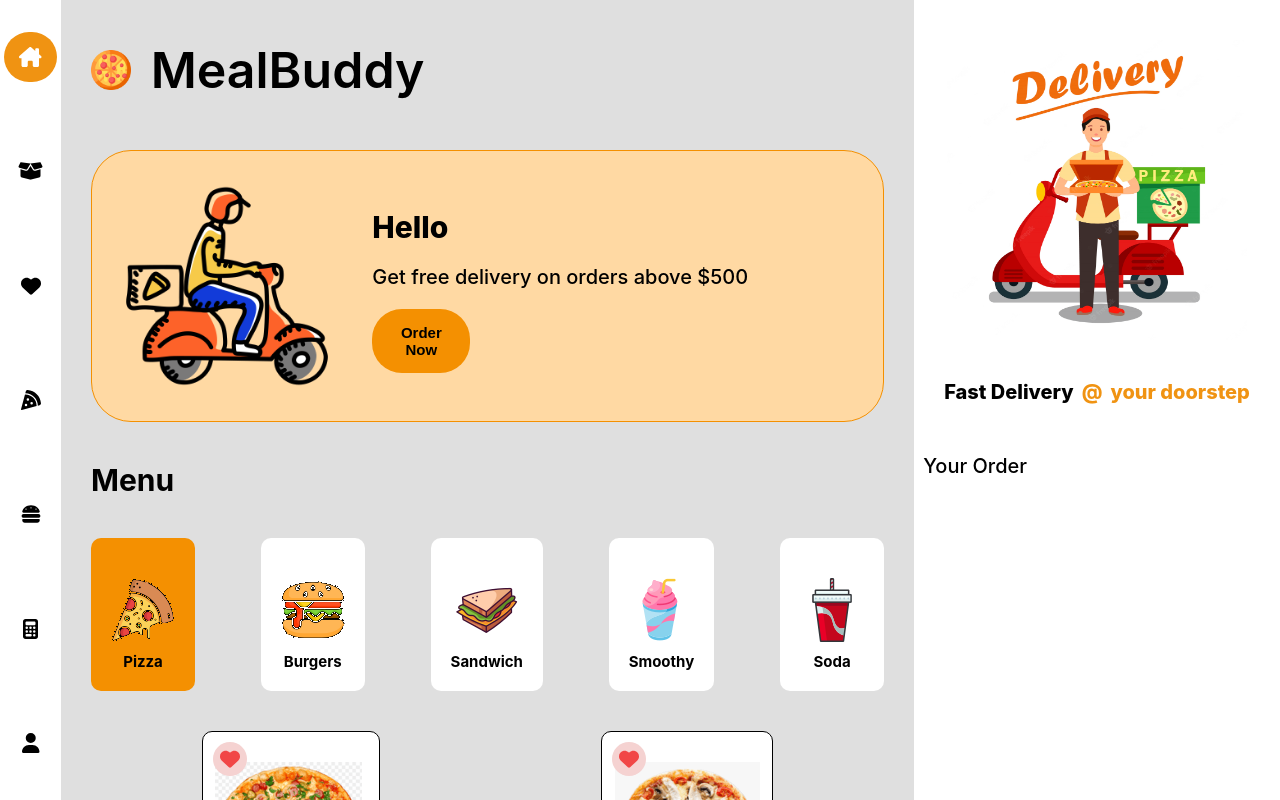
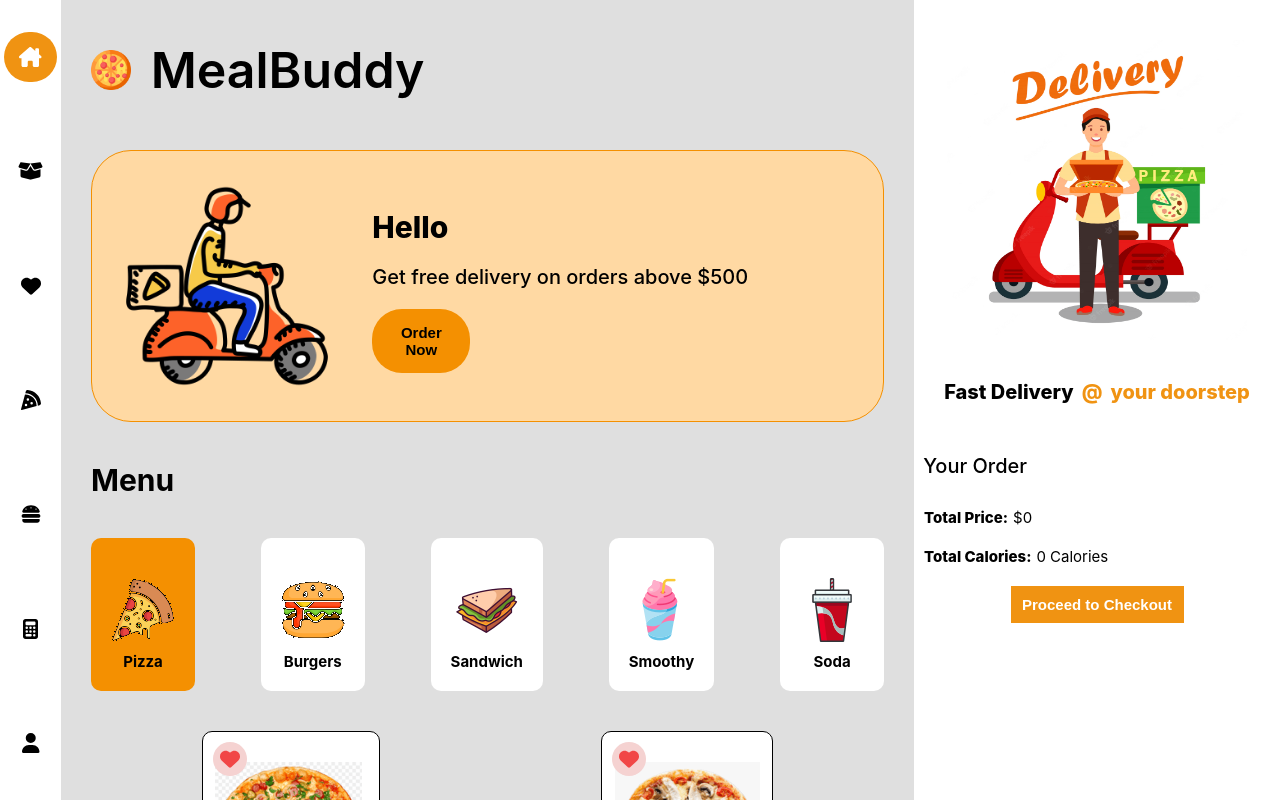
Before and after one commit to HarshitG24/mealbuddy, a React (Create React App) app in the folder frontend/: page / in a window 1280 px wide. Built offline with nearby package versions, Linux system fonts and the light colour scheme.

Commit message:
added checkout btn

```diff
--- a/frontend/src/components/addToCart/AddToCart.js
+++ b/frontend/src/components/addToCart/AddToCart.js
@@ -2,8 +2,24 @@ import "./css/add-to-cart.css";
 import "../home/css/product.css";
 import delivery from "../../images/delivery.png";
 import CartOrder from "./CartOrder";
+import { useEffect, useState } from "react";
 
 function AddToCart({ cart, setCart }) {
+  const [totalPrice, setTotalPrice] = useState(0);
+  const [totalCalories, setTotalCalories] = useState(0);
+
+  useEffect(() => {
+    let p = 0,
+      c = 0;
+
+    cart.forEach((element) => {
+      p += element.qty * element.price;
+      c += element.qty * element.calories;
+    });
+
+    setTotalPrice(p);
+    setTotalCalories(c);
+  }, [cart]);
   return (
     <div className="cart_container">
       <img src={delivery} alt="" className="delievry_img" />
@@ -23,6 +39,19 @@ function AddToCart({ cart, setCart }) {
           );
         })}
       </div>
+
+      <div className="order_summary">
+        <div className="order_summary_div">
+          <p className="order_summary_txt">Total Price:</p>
+          <p className="order_summary_div_value">${totalPrice}</p>
+        </div>
+        <div className="order_summary_div">
+          <p className="order_summary_txt">Total Calories:</p>
+          <p className="order_summary_div_value">{totalCalories} Calories</p>
+        </div>
+
+        <button className="order_checkout_div">Proceed to Checkout</button>
+      </div>
     </div>
   );
 }
--- a/frontend/src/components/addToCart/css/add-to-cart.css
+++ b/frontend/src/components/addToCart/css/add-to-cart.css
@@ -57,3 +57,44 @@ html {
   font-size: 2rem;
   font-weight: 500;
 }
+
+.order_summary {
+  display: flex;
+  justify-content: flex-start;
+  align-items: flex-start;
+  width: 100%;
+  padding: 1rem;
+  margin-top: 2rem;
+  flex-direction: column;
+}
+
+.order_summary_div {
+  display: flex;
+  justify-content: center;
+  align-items: center;
+  margin-bottom: 2rem;
+}
+
+.order_summary_div_value {
+  font-size: 1.5rem;
+  font-weight: 400;
+  padding-left: 0.5rem;
+}
+
+.order_summary_txt {
+  font-size: 1.5rem;
+  font-weight: 800;
+  align-items: center;
+}
+
+.order_checkout_div {
+  width: 50%;
+  background: var(--highlight-color);
+  border: none;
+  padding: 1rem;
+  font-weight: 800;
+  font-size: 1.5rem;
+  color: var(--add-to-cart-background);
+  margin: auto;
+  cursor: pointer;
+}
--- a/frontend/src/components/home/Product.js
+++ b/frontend/src/components/home/Product.js
@@ -35,7 +35,7 @@ function Product({ elem, cart, setCart }) {
       };
 
       const resp = await fetch("/api/send_wishlist_data", opts);
-      if (resp.status != 200) {
+      if (resp.status !== 200) {
         alert("unable to add to wishlist");
       }
     }
```
